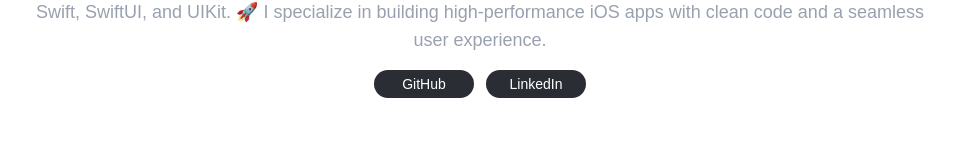
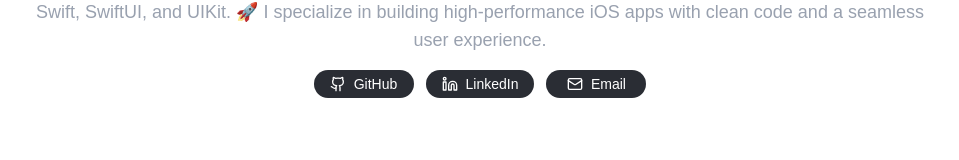
Before and after one commit to pabloca0/portfolio, a Next.js app: page / in a window 1280 px wide. Shown: the part 342-502 px from the top of the page, without its empty margins (160-1119 px from the left). Built offline with nearby package versions, Linux system fonts and the light colour scheme.

Commit message:
Fix refactor

```diff
--- a/src/pages/index.tsx
+++ b/src/pages/index.tsx
@@ -12,6 +12,7 @@ import ContactForm from '../components/ContactForm';
 import Footer from '../components/Footer';
 import { SpeedInsights } from "@vercel/speed-insights/next";
 import { Analytics } from "@vercel/analytics/next";
+import { Github, Linkedin, Mail } from 'lucide-react';
 
 export default function Home() {
   const { t } = useTranslation();
@@ -63,15 +64,26 @@ export default function Home() {
                 href={personalData.github}
                 target="_blank"
                 rel="noopener"
-                className="flex flex-col items-center justify-center gap-1 bg-[#2a2d34] text-white px-4 py-2 rounded-full hover:bg-[#3b3f47] transition basis-[30%] min-w-[100px] text-center md:flex-row md:gap-2 md:px-4 md:py-1 md:basis-auto">
+                className="flex flex-col items-center justify-center gap-1 bg-[#2a2d34] text-white px-4 py-2 rounded-full hover:bg-[#3b3f47] transition basis-[30%] min-w-[100px] text-center md:flex-row md:gap-2 md:px-4 md:py-1 md:basis-auto"
+              >
+                <Github className="w-4 h-4" />
                 GitHub
               </a>
               <a
                 href={personalData.linkedin}
                 target="_blank"
                 rel="noopener"
-                className="flex flex-col items-center justify-center gap-1 bg-[#2a2d34] text-white px-4 py-2 rounded-full hover:bg-[#3b3f47] transition basis-[30%] min-w-[100px] text-center md:flex-row md:gap-2 md:px-4 md:py-1 md:basis-auto">
+                className="flex flex-col items-center justify-center gap-1 bg-[#2a2d34] text-white px-4 py-2 rounded-full hover:bg-[#3b3f47] transition basis-[30%] min-w-[100px] text-center md:flex-row md:gap-2 md:px-4 md:py-1 md:basis-auto"
+              >
+                <Linkedin className="w-4 h-4" />
                 LinkedIn
+              </a>
+              <a
+                href={`mailto:${personalData.email}`}
+                className="flex flex-col items-center justify-center gap-1 bg-[#2a2d34] text-white px-4 py-2 rounded-full hover:bg-[#3b3f47] transition basis-[30%] min-w-[100px] text-center md:flex-row md:gap-2 md:px-4 md:py-1 md:basis-auto"
+              >
+                <Mail className="w-4 h-4" />
+                Email
               </a>
             </div>
           </section>
```
